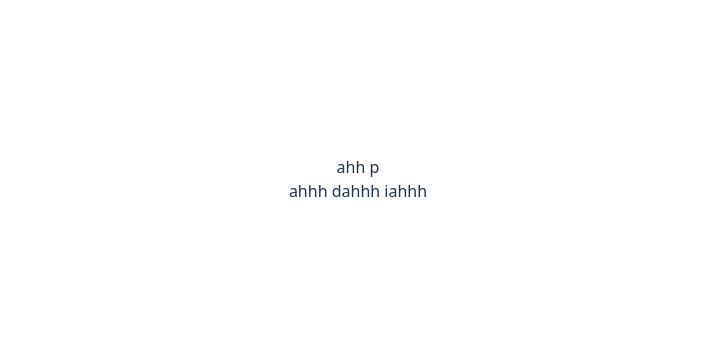
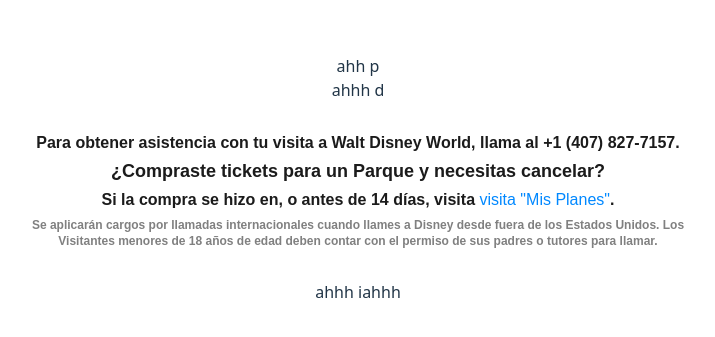
Before and after one commit to karen111-star/avanzadas2, a React (Vite) app: page / in a window 1280 px wide. Shown: the part 221-558 px from the top of the page, without its empty margins (282-997 px from the left). Built offline with nearby package versions, Linux system fonts and the light colour scheme.

Commit message:
Castellanos Disney

```diff
--- /dev/null
+++ b/src/Castellanos.css
@@ -0,0 +1,57 @@
+/* Contenedor general */
+.contenedor {
+  font-family: Arial, sans-serif;
+  text-align: center;
+  max-width: 700px;
+  margin: 30px auto;
+  line-height: 1.4; /* 👈 más compacto */
+  color: #1b1b1b;
+  font-weight: bold;
+}
+
+
+/* Párrafos */
+.contenedor p {
+  margin: 5px 0; /* 👈 reduce separación vertical */
+}
+
+/* Teléfono */
+.telefono {
+  font-weight: bold;
+}
+
+/* Pregunta */
+.pregunta {
+  font-size: 18px;
+  font-weight: bold;
+  margin: 8px 0; /* 👈 más junto */
+}
+
+/* Enlace */
+a {
+  color: #0088ff;
+  text-decoration: none;
+}
+
+
+/* Nota */
+.nota {
+  font-size: 12px;
+  color: gray;
+  margin-top: 10px; /* 👈 menos espacio */
+}
+
+
+@media (prefers-reduced-motion: no-preference) {
+  a:nth-of-type(2) .logo {
+    animation: logo-spin infinite 20s linear;
+  }
+}
+
+.card {
+  padding: 2em;
+}
+
+.read-the-docs {
+  color: #888;
+}
--- /dev/null
+++ b/src/Castellanos.jsx
@@ -0,0 +1,33 @@
+import { useState } from 'react'
+import reactLogo from './assets/react.svg'
+import viteLogo from '/vite.svg'
+import './Castellanos.css'
+
+const infoDisney = {
+  telefono: "+1 (407) 827-7157",
+  textoAsistencia: "Para obtener asistencia con tu visita a Walt Disney World, llama al ",
+  pregunta: "¿Compraste tickets para un Parque y necesitas cancelar?",
+  instruccion: "Si la compra se hizo en, o antes de 14 días, visita ",
+  enlaceTexto: 'visita "Mis Planes"',
+  enlaceUrl: "#",
+  nota: "Se aplicarán cargos por llamadas internacionales cuando llames a Disney desde fuera de los Estados Unidos. Los Visitantes menores de 18 años de edad deben contar con el permiso de sus padres o tutores para llamar."
+};
+
+function Castellanos() {
+  return (
+    <div className="contenedor">
+      <p>
+        {infoDisney.textoAsistencia}
+        <span className="telefono">{infoDisney.telefono}</span>.
+      </p>
+      <p className="pregunta">{infoDisney.pregunta}</p>
+      <p>
+        {infoDisney.instruccion}
+        <a href={infoDisney.enlaceUrl}>{infoDisney.enlaceTexto}</a>.
+      </p>
+      <p className="nota">{infoDisney.nota}</p>
+    </div>
+  );
+}
+
+export default Castellanos;
--- a/src/Disney.jsx
+++ b/src/Disney.jsx
@@ -1,11 +1,13 @@
 import { useState } from 'react'
 import './App.css'
+import Castellanos from './Castellanos.jsx'
 
 function Disney() {
 
   return (
     <>
       ahhh  d
+      <Castellanos/>
     </>
   )
 }
```
